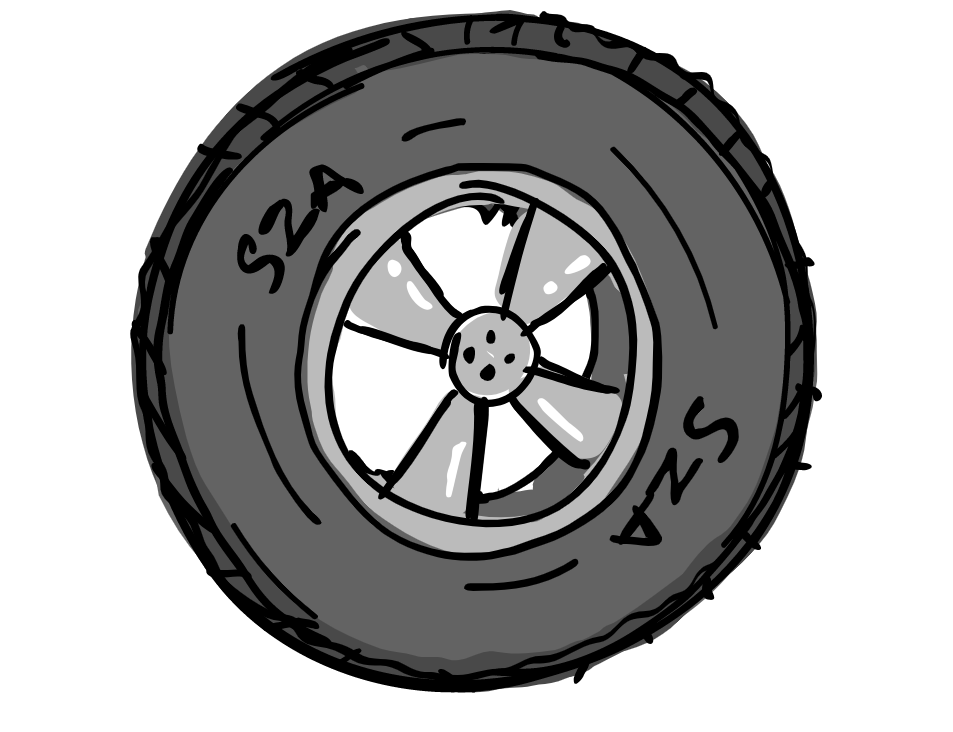
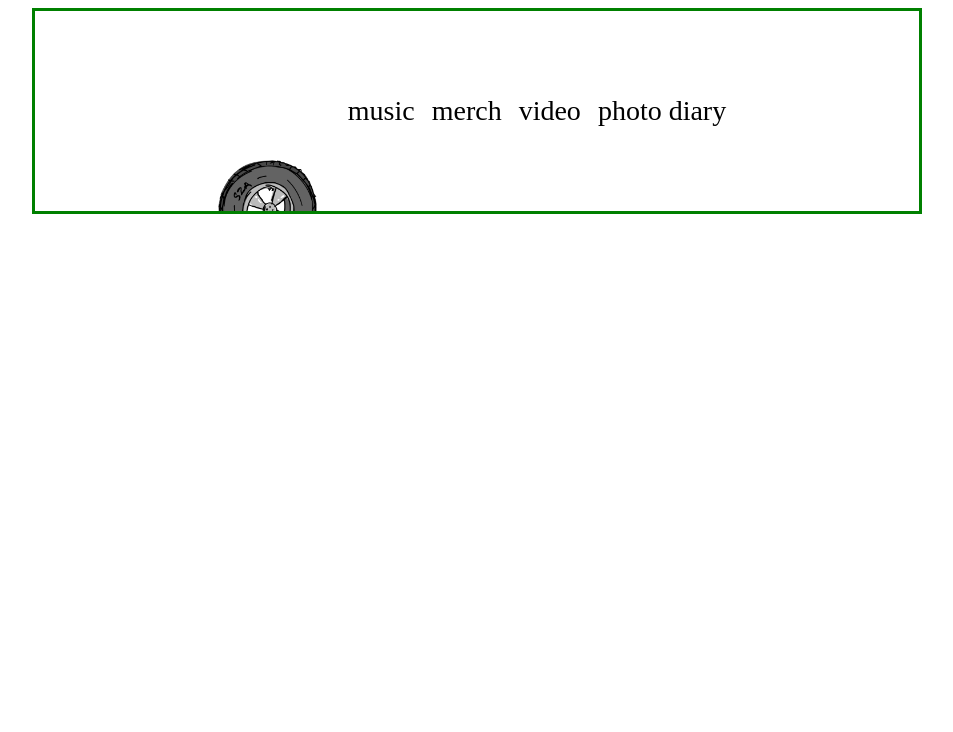
Before and after one commit to avaniy19/idm241-ay434, a plain HTML site: page alpha_build/index.html in a window 1280 px wide. Shown: the whole page, without its empty margins (163-1116 px from the left). Drawn offline with Linux system fonts and the light colour scheme.

Commit message:
trouble shooting animation

```diff
--- a/alpha_build/index.html
+++ b/alpha_build/index.html
@@ -5,33 +5,41 @@
     <meta http-equiv="X-UA-Compatible" content="IE=edge">
     <meta name="viewport" content="width=device-width, initial-scale=1.0">
     <link rel="stylesheet" href="styles.css" />
+    <script type="text/javascript" src="js/script.js"></script>
     <title>alpha build idm 241</title>
 </head>
 <body>
 
     <div class="alpha__microinteraction">
 
-            <!-- <div class="tire"> -->
-
-                            <img src="images/tire.png" alt="tire">
-
-            <!-- </div> -->
-
-            <!-- <div class="menu">
-                            <ul> -->
+        <!-- <container> -->
+        <div class="tire" >
+        <!-- onclick="myFunction(this)" -->
 
 
-                                <!-- <li id="music"> music </li>
+           <img src="images/tire.png" alt="tire">
+
+        </div>
+
+            <div class="menu">
+                            <ul>
+                                <li id="music"> music </li>
 
                                 <li id="merch"> merch </li>
 
                                 <li id="video"> video </li>
 
-                                <li id="photo__diary"> photo diary </li> -->
-                            <!-- </ul>
-            </div> -->
+                                <li id="photo__diary"> photo diary </li>
+                            </ul>
+            </div>
+        <!-- </container> -->
+    </div>
 
-    </div>
+    <script>
+        function myFunction(x) {
+          x.classList.toggle("change");
+        }
+        </script>
 
 
 </body>
--- /dev/null
+++ b/alpha_build/js/script.js
@@ -0,0 +1,3 @@
+function myFunction(x) {
+    x.classList.toggle("change");
+  }
--- a/alpha_build/styles.css
+++ b/alpha_build/styles.css
@@ -5,7 +5,110 @@ body {
 .alpha__microinteraction {
     margin-right: auto;
     margin-left: auto;
-    max-width: 80%;
+    max-width: 70%;
+    height: 200px;
+    overflow: hidden;
+
+    /* helping visualize */
+    border: 3px solid green;
+
+    /* centering microinteraction */
+    display: flex;
+    justify-content: center;
+    align-items: center;
+
+    /*hover off animation*/
+
+}
+
+
+img {
+    max-width: 100px;
+    position: relative;
+    /* animation: 3s ease-in-out .25s tire__spinOUT; */
+}
+
+.tire {
+    /* cursor: pointer; */
+    position: relative;
+    top: 100px;
+    left: 0px;
+    /* transform: translateY(0);
+    transform: translateX(0);
+    transition-property: translateX(), translateY();
+    transition-duration: 2s, 2s;
+    transition-delay: 0s, .25s;
+    transition-timing-function: ease-in-out; */
+}
+
+/* img:hover*/
+.tire:hover {
+    /* animation: 3s ease-in-out .25s tire__spinIN;
+    animation-fill-mode: forwards; */
+    /* transform: translateX(-100px);
+    transform: translateY(-100px); */
+    animation: all 2s;
+    animation-delay: 1s;
+}
+
+@keyframes all {
+    0%   {
+        top: -100px;
+    }
+
+    50%  {
+        left: 100px;
+    }
+
+    100% {
+        left: 525px;
+
+    }
+}
+
+
+
+
+
+/* @keyframes tire__spinIN {
+    0% {
+        transform: translateY();
+        transform: translateX(0)
+    }
+
+    35% {
+        transform: rotate(0deg);
+    }
+
+    100% {
+        transform: rotate(-360deg);
+        transform: translateX(525px);
+
+    }
+  }
+
+  @keyframes tire__spinOUT {
+    0% {
+        transform: rotate(360deg);
+        transform: translateX(-525px);
+
+
+    }
+
+    35% {
+        transform: rotate(0deg);
+    }
+
+    100% {
+        transform: translateY();
+
+    }
+  } */
+
+
+.menu {
+    display: inline;
+    margin-left: -10px;
 }
 
 ul {
@@ -13,3 +116,9 @@ ul {
     overflow: hidden;
     display: inline;
 }
+
+li {
+    font-size: 28px;
+    display: inline;
+    padding-right: 10px;
+}
```
